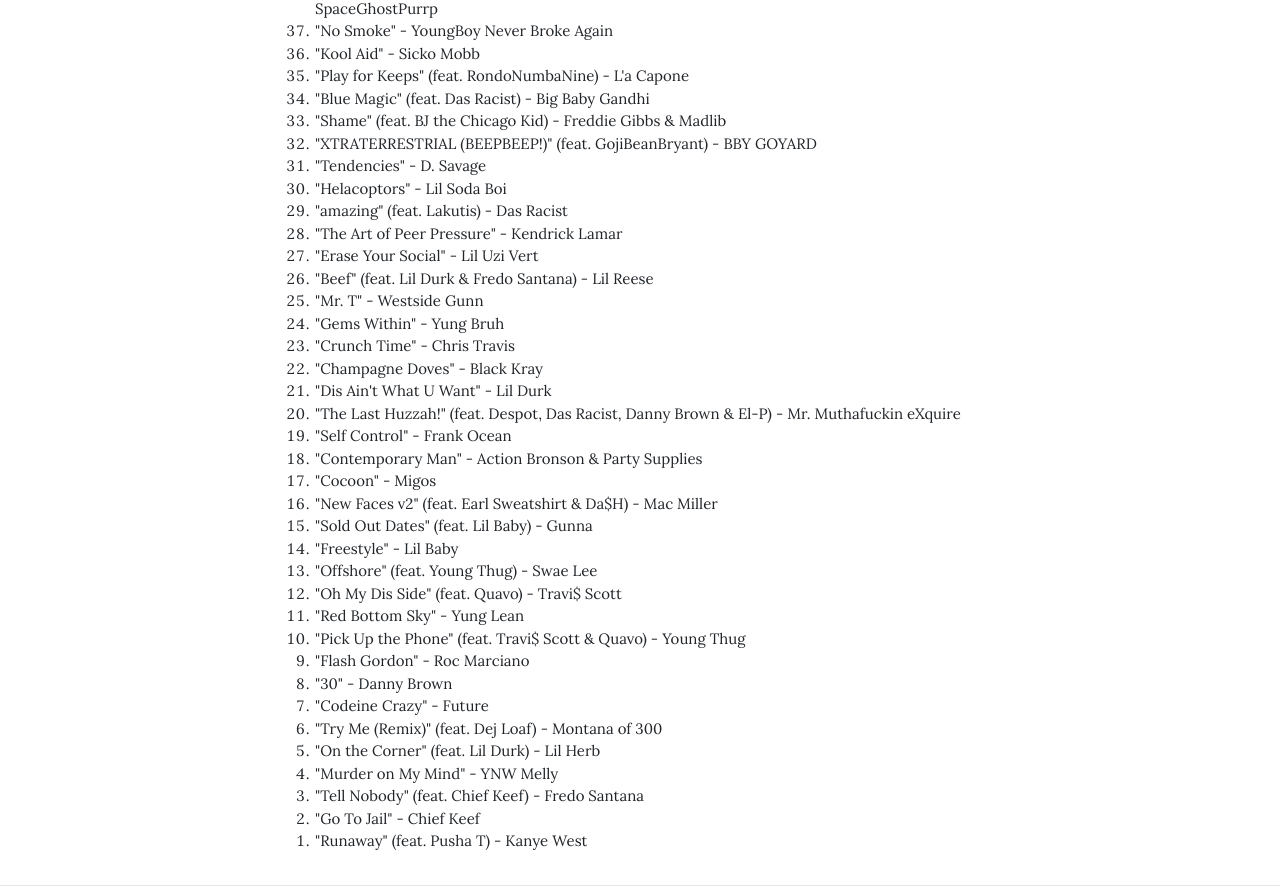
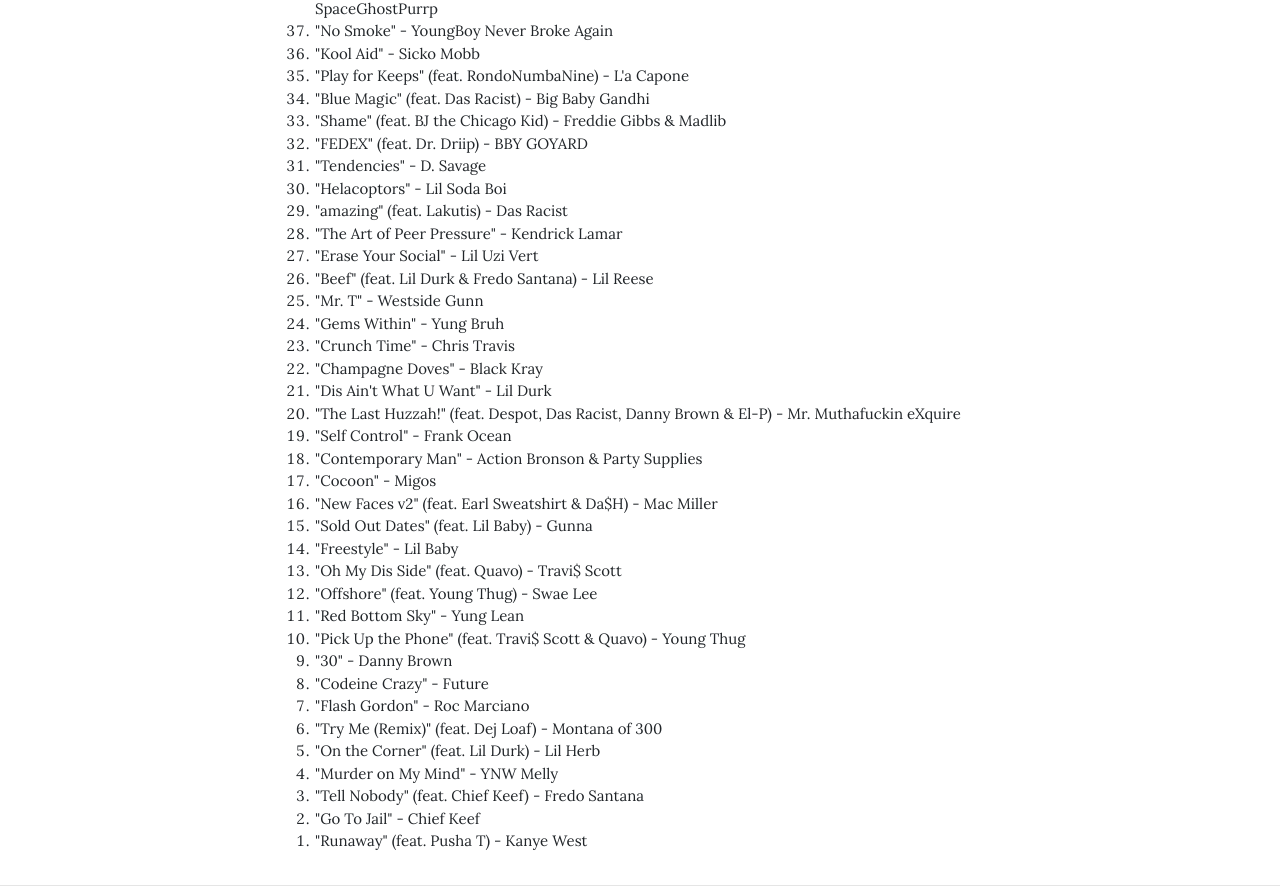
Before and after one commit to joetrav12/joetrav12.github.io, a website: page index.html in a window 1280 px wide. Shown: the part 2010-2898 px from the top of the page. Drawn offline with nearby package versions, Linux system fonts and the light colour scheme.

Commit message:
Initial commit

```diff
--- a/index.html
+++ b/index.html
@@ -74,7 +74,6 @@
             <li><a href="https://www.youtube.com/watch?v=dPfn4BCha-E" target="_blank">"Fuck a Swisher" (feat. Xavier Wulf)</a> - Smokepurpp</li>
             <li><a href="https://www.youtube.com/watch?v=df5puMebhjM" target="_blank">"Special Effects" (feat. Heems &amp; Action Bronson)</a> - Meyhem Lauren</li>
             <li><a href="https://www.youtube.com/watch?v=ngNpk9bkeEM" target="_blank">"Live Fast, Die Young" (feat. Kanye West)</a> - Rick Ross</li>
-            <li><a href="https://www.youtube.com/watch?v=hzpm9SDEPJQ" target="_blank">"Gotta Blast" (feat. Diego Money &amp; BandManFari)</a> - Tay-K</li>
             <li><a href="https://www.youtube.com/watch?v=a1pYM3XoQhw" target="_blank">"Now I Finally Want Fame"</a> - Viper the Rapper</li>
             <li><a href="https://www.youtube.com/watch?v=5kaohhIYVoY" target="_blank">"Duragflowz"</a> - $ki Mask The Slump God</li>
             <li><a href="https://www.youtube.com/watch?v=uocZwHx9Hvs" target="_blank">"Juggpacks Juggpacks 2005 Fubu Shine"</a> - WifiGawd</li>
@@ -90,8 +89,9 @@
             <li><a href="https://www.youtube.com/watch?v=cpV2HnbFjy8" target="_blank">"Musty"</a> - Shoreline Mafia</li>
             <li><a href="https://www.youtube.com/watch?v=5Al3VmPNzBE" target="_blank">"Scottie Pippens" (feat. Freddie Gibbs)</a> - Curren$y</li>
             <li><a href="https://www.youtube.com/watch?v=hXs1fWCgOW4" target="_blank">"Good Drank" (feat. Quavo &amp; Gucci Mane)</a> - 2 Chainz</li>
+            <li><a href="https://www.youtube.com/watch?v=hzpm9SDEPJQ" target="_blank">"Gotta Blast" (feat. Diego Money &amp; BandManFari)</a> - Tay-K</li>
+            <li><a href="https://soundcloud.com/770rd/runrunning-prod-earl-e-bundles" target="_blank">"Run / Running"</a> - Lil Yachty</li>
             <li><a href="https://www.youtube.com/watch?v=r076sitx4AE" target="_blank">"Enchanted Propagada"</a> - Jvcki Wai</li>
-            <li><a href="https://soundcloud.com/770rd/runrunning-prod-earl-e-bundles" target="_blank">"Run / Running"</a> - Lil Yachty</li>
             <li><a href="https://www.youtube.com/watch?v=qoXRsuefSuU" target="_blank">"Walked In" (feat. Travis Porter &amp; Street Money Boochie)</a> - Bankroll Fresh</li>
             <li><a href="https://www.youtube.com/watch?v=pdK2ooWFBbs" target="_blank">"Trust Issues 3"</a> - Slime Dollaz</li>
             <li><a href="https://www.youtube.com/watch?v=izHYgZ0cDUU" target="_blank">"Hit Mane"</a> - Maxo Kream</li>
@@ -123,7 +123,7 @@
             <li><a href="https://www.youtube.com/watch?v=cxn82nSXlkE" target="_blank">"Play for Keeps" (feat. RondoNumbaNine)</a> - L'a Capone</li>
             <li><a href="https://www.youtube.com/watch?v=cxn82nSXlkE" target="_blank">"Blue Magic" (feat. Das Racist)</a> - Big Baby Gandhi</li>
             <li><a href="https://www.youtube.com/watch?v=OwC5ePDNkp0" target="_blank">"Shame" (feat. BJ the Chicago Kid)</a> - Freddie Gibbs &amp; Madlib</li>
-            <li><a href="https://soundcloud.com/bbygoyard/xtraterrestrial-beepbeep-goji-x-bbygoyard-prod-jvles" target="_blank">"XTRATERRESTRIAL (BEEPBEEP!)" (feat. GojiBeanBryant)</a> - BBY GOYARD</li>
+            <li><a href="https://soundcloud.com/bbygoyard/fedex-dr-driip-bbygoyard-prod-munhrill" target="_blank">"FEDEX" (feat. Dr. Driip)</a> - BBY GOYARD</li>
             <li><a href="https://www.youtube.com/watch?v=3I5Ge3dtT9c" target="_blank">"Tendencies"</a> - D. Savage</li>
             <li><a href="https://www.youtube.com/watch?v=VUCqxLIUTvc" target="_blank">"Helacoptors"</a> - Lil Soda Boi</li>
             <li><a href="https://www.youtube.com/watch?v=kMeAvOgDUdE" target="_blank">"amazing" (feat. Lakutis)</a> - Das Racist</li>
@@ -142,13 +142,13 @@
             <li><a href="https://www.youtube.com/watch?v=fuJPkQkhwn8" target="_blank">"New Faces v2" (feat. Earl Sweatshirt &amp; Da$H)</a> - Mac Miller</li>
             <li><a href="https://www.youtube.com/watch?v=wp6oQlb--Ks" target="_blank">"Sold Out Dates" (feat. Lil Baby)</a> - Gunna</li>
             <li><a href="https://www.youtube.com/watch?v=MHryuYVyHhk" target="_blank">"Freestyle"</a> - Lil Baby</li>
+            <li><a href="https://www.youtube.com/watch?v=_ZALrZUSshA" target="_blank">"Oh My Dis Side" (feat. Quavo)</a> - Travi$ Scott</li>
             <li><a href="https://www.youtube.com/watch?v=aVmAWPDf9y0" target="_blank">"Offshore" (feat. Young Thug)</a> - Swae Lee</li>
-            <li><a href="https://www.youtube.com/watch?v=_ZALrZUSshA" target="_blank">"Oh My Dis Side" (feat. Quavo)</a> - Travi$ Scott</li>
             <li><a href="https://www.youtube.com/watch?v=BMayAfYlN_k" target="_blank">"Red Bottom Sky"</a> - Yung Lean</li>
             <li><a href="https://www.youtube.com/watch?v=mZDinQ92OZQ" target="_blank">"Pick Up the Phone" (feat. Travi$ Scott &amp; Quavo)</a> - Young Thug</li>
-            <li><a href="https://www.youtube.com/watch?v=aVmAWPDf9y0" target="_blank">"Flash Gordon"</a> - Roc Marciano</li>
             <li><a href="https://www.youtube.com/watch?v=J--rO7FP16U" target="_blank">"30"</a> - Danny Brown</li>
             <li><a href="https://www.youtube.com/watch?v=7cDYYvOhKwg" target="_blank">"Codeine Crazy"</a> - Future</li>
+            <li><a href="https://www.youtube.com/watch?v=aVmAWPDf9y0" target="_blank">"Flash Gordon"</a> - Roc Marciano</li>
             <li><a href="https://www.youtube.com/watch?v=2470HpOO0yk" target="_blank">"Try Me (Remix)" (feat. Dej Loaf)</a> - Montana of 300</li>
             <li><a href="https://www.youtube.com/watch?v=2470HpOO0yk" target="_blank">"On the Corner" (feat. Lil Durk)</a> - Lil Herb</li>
             <li><a href="https://www.youtube.com/watch?v=hqDinxaPUK4" target="_blank">"Murder on My Mind"</a> - YNW Melly</li>
```
